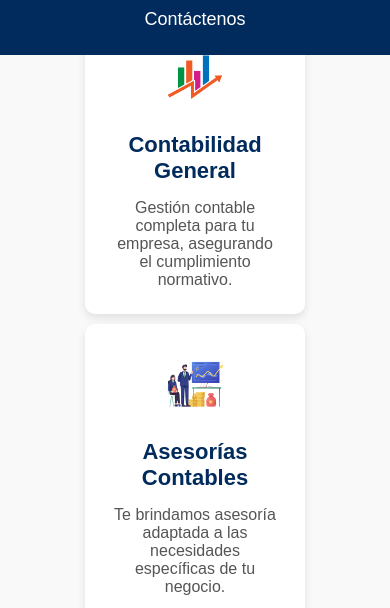
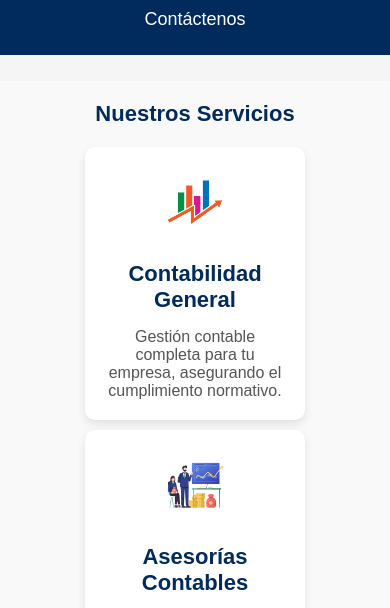
Before and after one commit to wley27/sitiocontable, a plain HTML site: page servicios.html in a window 390 px wide. Shown: the part 199-807 px from the top of the page. Drawn offline with Linux system fonts and the light colour scheme.

Commit message:
Update servicios.css

```diff
--- a/servicios.css
+++ b/servicios.css
@@ -127,9 +127,13 @@ section {
 
 /* Sección de servicios */
 .servicios {
+    margin-top: 280px; /* Ajuste para evitar que el header fijo la cubra */
     text-align: center;
     padding: 50px 20px;
     background-color: #f9f9f9;
+    padding-top: 20px; /* Agrega espacio extra para mejor separación */
+
+
 }
 
 .servicios h2 {
@@ -149,16 +153,13 @@ section {
 /* Tarjetas de servicios */
 .tarjeta {
     background: white;
-    padding: 25px;
+    padding: 20px;
     border-radius: 10px;
-    width: 300px; /* Un tamaño un poco mayor para una mejor visualización */
+    width: 100%; /* Usa todo el ancho disponible */
+    max-width: 320px; /* Limita el tamaño en pantallas grandes */
     box-shadow: 0 4px 8px rgba(0, 0, 0, 0.1);
     text-align: center;
     transition: transform 0.3s ease-in-out;
-    display: flex;
-    flex-direction: column;
-    align-items: center;
-    justify-content: space-between;
 }
 
 .tarjeta:hover {
@@ -205,13 +206,20 @@ section {
 /* Estilos responsivos */
 @media (max-width: 768px) {
     .contenedor-servicios {
-        flex-direction: column;
+        flex-direction: column; /* Asegura que las tarjetas estén una debajo de la otra */
         align-items: center;
     }
 
     .tarjeta {
-        width: 90%; /* Adaptar al tamaño de la pantalla */
-        max-width: 300px; /* No hacerlas demasiado grandes */
+        width: 90%; /* Se ajusta al ancho de la pantalla */
+        max-width: 300px; /* Evita que sean demasiado grandes */
+    }
+}
+
+@media (max-width: 480px) {
+    .tarjeta {
+        width: 95%; /* Más ajuste para móviles pequeños */
+        max-width: 250px; /* Reduce un poco el tamaño */
     }
 }
 
```
